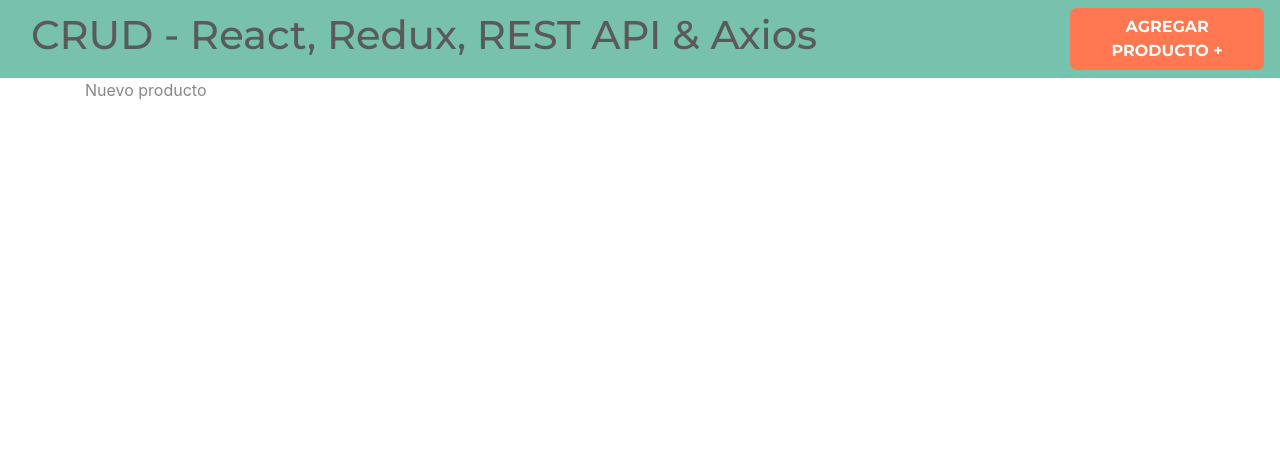
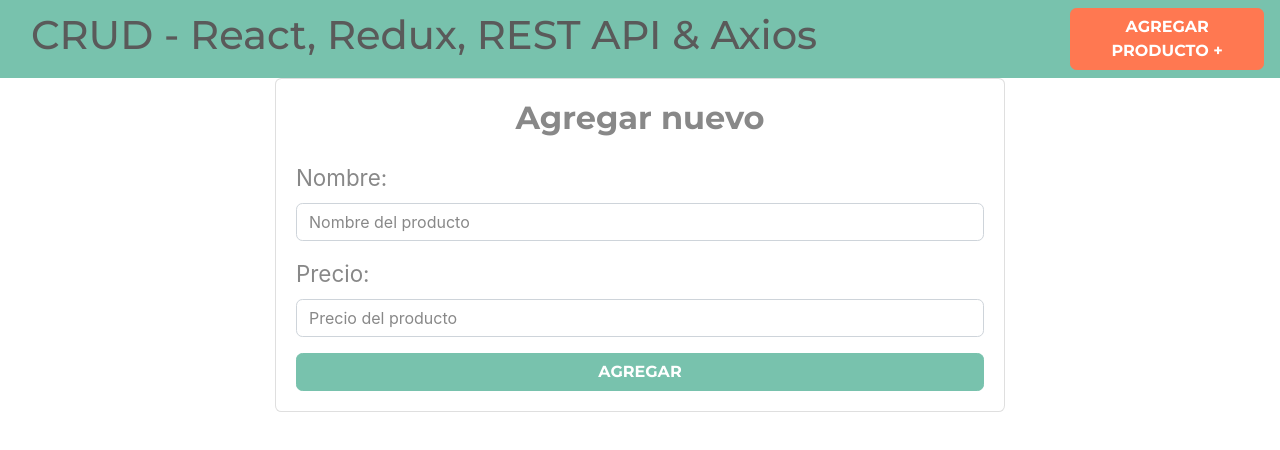
Before and after one commit to velfin13/crud-redux-react, a React (Vite) app: page /productos/nuevo in a window 1280 px wide. Shown: the top 450 px of the page. Built offline with nearby package versions, Linux system fonts and the light colour scheme.

Commit message:
formulario de agregar

```diff
--- a/src/components/NuevoProducto.jsx
+++ b/src/components/NuevoProducto.jsx
@@ -1,7 +1,46 @@
 import React from "react";
 
 const NuevoProducto = () => {
-  return <div>Nuevo producto</div>;
+  return (
+    <div className="row justify-content-center">
+      <div className="col-md-8">
+        <div className="card">
+          <div className="card-body">
+            <h2 className="text-center mb-4 font-weight-bold">Agregar nuevo</h2>
+
+            <form>
+              <div className="form-group">
+                <label htmlFor="name">Nombre:</label>
+                <input
+                  className="form-control"
+                  name="name"
+                  id="name"
+                  type="text"
+                  placeholder="Nombre del producto"
+                />
+              </div>
+              <div className="form-group">
+                <label htmlFor="price">Precio:</label>
+                <input
+                  className="form-control"
+                  name="price"
+                  id="price"
+                  type="number"
+                  placeholder="Precio del producto"
+                />
+              </div>
+              <button
+                type="submit"
+                className="btn btn-primary font-weight-bold text-uppercase d-block w-100"
+              >
+                Agregar
+              </button>
+            </form>
+          </div>
+        </div>
+      </div>
+    </div>
+  );
 };
 
 export default NuevoProducto;
```
